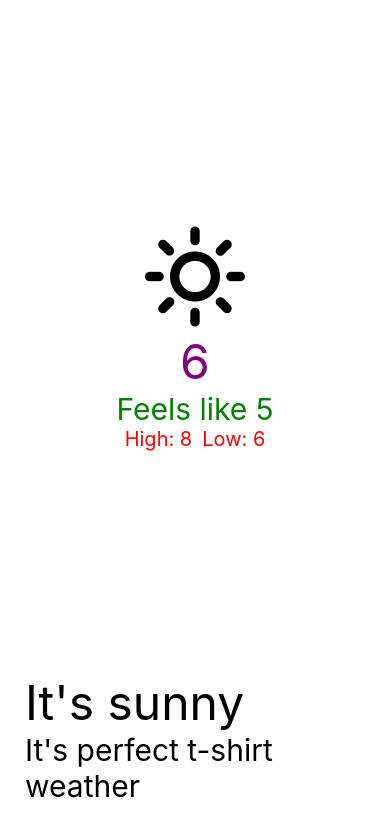
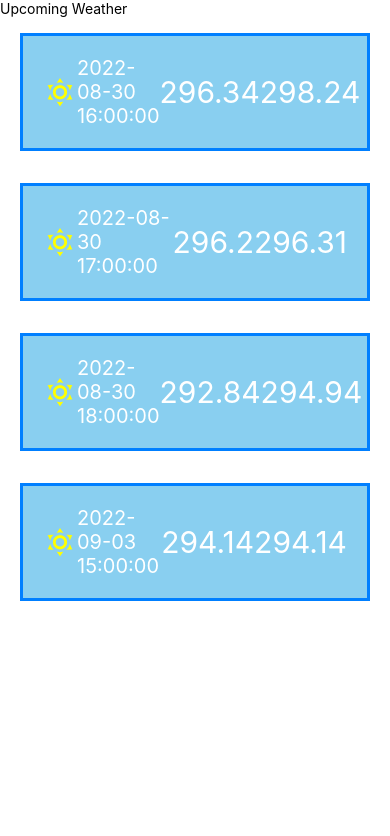
Before and after one commit to obah/weathermobileapptutorial, a React Native app: screen / in a window 390 px wide. Shown: the top 836 px of the page. Built offline with nearby package versions, Linux system fonts and the light colour scheme.

Commit message:
feat: added upcoming weather component

```diff
--- a/App.js
+++ b/App.js
@@ -1,20 +1,20 @@
 import CurrentWeather from "./src/components/current-weather";
 import React from "react";
-import { SafeAreaProvider } from "react-native-safe-area-context";
-import { StyleSheet, View } from "react-native";
+import UpcomingWeather from "./src/components/upcoming-weather";
+import { SafeAreaView, StatusBar, StyleSheet } from "react-native";
 
 export default function App() {
   return (
-    <SafeAreaProvider>
-      <View style={styles.container}>
-        <CurrentWeather />
-      </View>
-    </SafeAreaProvider>
+    <SafeAreaView style={styles.container}>
+      {/* <CurrentWeather /> */}
+      <UpcomingWeather />
+    </SafeAreaView>
   );
 }
 
 const styles = StyleSheet.create({
   container: {
-    flex: 1
+    flex: 1,
+    marginTop: StatusBar.currentHeight || 0
   }
 });
--- a/package.json
+++ b/package.json
@@ -13,8 +13,7 @@
     "expo": "~50.0.6",
     "expo-status-bar": "~1.11.1",
     "react": "18.2.0",
-    "react-native": "0.73.4",
-    "react-native-safe-area-context": "4.8.2"
+    "react-native": "0.73.4"
   },
   "devDependencies": {
     "@babel/core": "^7.20.0",
--- a/src/components/current-weather.js
+++ b/src/components/current-weather.js
@@ -1,11 +1,10 @@
 import React from "react";
 import { Octicons } from "@expo/vector-icons";
-import { SafeAreaView } from "react-native-safe-area-context";
 import { StyleSheet, Text, View } from "react-native";
 
 export default function CurrentWeather() {
   return (
-    <SafeAreaView style={styles.wrapper}>
+    <View style={styles.wrapper}>
       <View style={styles.container}>
         <Octicons name="sun" size={100} color="black" />
         <Text style={styles.temp}>6</Text>
@@ -21,7 +20,7 @@ export default function CurrentWeather() {
           It&apos;s perfect t-shirt weather
         </Text>
       </View>
-    </SafeAreaView>
+    </View>
   );
 }
 
--- /dev/null
+++ b/src/components/upcoming-weather.js
@@ -0,0 +1,116 @@
+import { MaterialCommunityIcons } from "@expo/vector-icons";
+import React from "react";
+import { FlatList, StyleSheet, Text, View } from "react-native";
+
+const data = [
+  {
+    main: {
+      temp_min: 296.34,
+      temp_max: 298.24
+    },
+    weather: [
+      {
+        main: "Rain"
+      }
+    ],
+    dt_txt: "2022-08-30 16:00:00"
+  },
+  {
+    main: {
+      temp_min: 296.2,
+      temp_max: 296.31
+    },
+    weather: [
+      {
+        main: "Rain"
+      }
+    ],
+    dt_txt: "2022-08-30 17:00:00"
+  },
+  {
+    main: {
+      temp_min: 292.84,
+      temp_max: 294.94
+    },
+    weather: [
+      {
+        main: "Rain"
+      }
+    ],
+    dt_txt: "2022-08-30 18:00:00"
+  },
+  {
+    main: {
+      temp_min: 294.14,
+      temp_max: 294.14
+    },
+    weather: [
+      {
+        main: "Clouds"
+      }
+    ],
+    dt_txt: "2022-09-03 15:00:00"
+  }
+];
+
+function UpcomingWeatherItem(props) {
+  const { dt_txt, min, max, condition } = props;
+
+  return (
+    <View style={styles.itemWrapper}>
+      <MaterialCommunityIcons name="weather-sunny" size={34} color="yellow" />
+      <Text style={styles.itemDate}>{dt_txt}</Text>
+      <Text style={styles.itemTemp}>{min}</Text>
+      <Text style={styles.itemTemp}>{max}</Text>
+    </View>
+  );
+}
+
+export default function UpcomingWeather() {
+  const renderItem = ({ item }) => (
+    <UpcomingWeatherItem
+      condition={item.weather[0].main}
+      dt_txt={item.dt_txt}
+      min={item.main.temp_min}
+      max={item.main.temp_max}
+    />
+  );
+
+  return (
+    <View style={styles.container}>
+      <Text>Upcoming Weather</Text>
+      <View>
+        <FlatList
+          data={data}
+          renderItem={renderItem}
+          keyExtractor={(item) => item.dt_txt}
+        />
+      </View>
+    </View>
+  );
+}
+
+const styles = StyleSheet.create({
+  container: {
+    flex: 1
+  },
+  itemWrapper: {
+    flexDirection: "row",
+    alignItems: "center",
+    justifyContent: "space-around",
+    backgroundColor: "#89CFF0",
+    borderColor: "#007FFF",
+    borderWidth: 3,
+    padding: 20,
+    marginHorizontal: 20,
+    marginVertical: 16
+  },
+  itemDate: {
+    fontSize: 20,
+    color: "white"
+  },
+  itemTemp: {
+    fontSize: 30,
+    color: "white"
+  }
+});
```
Also changed, not shown: .eslintrc.js, 1 other file (tests, documents, lock files or other folders).
